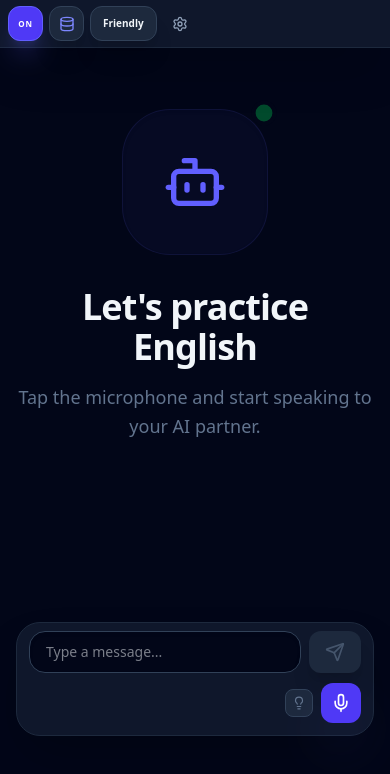
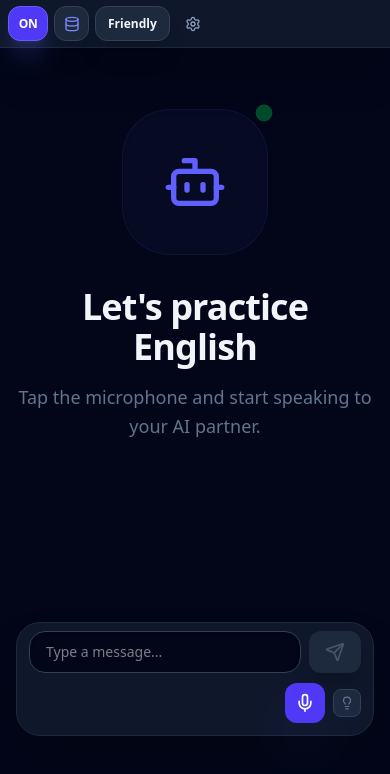
Before and after one commit to larry610413-beep/Just-speak, a React (Vite) app: page / in a window 390 px wide. Shown: the top 774 px of the page. Built offline with nearby package versions, Linux system fonts and the light colour scheme.

Commit message:
feat: finalize mobile UI and audio robustness

```diff
--- a/src/App.tsx
+++ b/src/App.tsx
@@ -185,30 +185,28 @@ export default function App() {
   };
 
   const unlockAudio = () => {
-    // 1. Web Speech API (Voice Synthesis)
+    // 1. Web Speech API (System Voices) Unlock
     const synth = window.speechSynthesis;
     // Cancel any pending/stuck utterances first
     synth.cancel();
     const utterance = new SpeechSynthesisUtterance(' ');
     utterance.volume = 0;
-    utterance.rate = 10; // Fast as possible
     synth.speak(utterance);
 
-    // 2. Web Audio API / HTML Audio
-    // Resume context to ensure asynchronous plays are allowed on mobile
-    const ctx = getAudioCtx();
-    if (ctx.state === 'suspended') {
-      ctx.resume();
+    // 2. Web Audio API (Gemini Native) Context Unlock
+    const audioCtx = getAudioCtx();
+    if (audioCtx.state === 'suspended' || audioCtx.state === 'closed') {
+      audioCtx.resume();
     }
 
-    // Play a tiny silence buffer to fully unlock HTMLAudio/WebAudio on some mobile browsers
-    const buffer = ctx.createBuffer(1, 1, 22050);
-    const source = ctx.createBufferSource();
+    // Play a short silent buffer synchronously to hold the audio active
+    // This helps bypass the gesture timeout on mobile devices
+    const buffer = audioCtx.createBuffer(1, 44100 * 2, 44100); // 2 seconds of silence
+    const source = audioCtx.createBufferSource();
     source.buffer = buffer;
-    source.connect(ctx.destination);
+    source.connect(audioCtx.destination);
     source.start(0);
-
-    console.log('[DEBUG] Manual Unlock Triggered (Synth + Context)');
+    console.log('[DEBUG] Audio fully unlocked (Speech + WebAudio context)');
   };
 
   const getBestVoice = () => {
@@ -413,7 +411,9 @@ export default function App() {
           resolve();
           return;
         }
-        // Gemini 失敗時：不播放任何聲音（絕不偷偷切回機械音）
+
+        // Gemini 失敗時（可能是 API Key 無效或網路逾時）
+        setHasError("Gemini Voice failed to return audio (Check API Key/Quota)");
         setIsGeneratingSpeech(false);
         resolve();
         return;
@@ -482,18 +482,30 @@ export default function App() {
   };
 
   const queueReplay = (text: string, msgId: string) => {
+    // 1. 同步解鎖音訊 (必須在點擊瞬間執行)
     unlockAudio();
+    // 2. 顯示讀取圖示
+    setIsGeneratingSpeech(true);
     setQueuedIds(prev => [...prev, msgId]);
+    // 3. 加入播放隊列
     audioQueueRef.current.push({ text, audioPromise: null, msgId });
+    // 4. 開始播放
     processAudioQueue();
   };
 
   const playLastThreeAI = () => {
+    // 同步解鎖
     unlockAudio();
-    const aiMessages = messages.filter(m => m.role === 'assistant' && m.content && !m.content.startsWith('[System]'));
-    const lastThree = aiMessages.slice(-3);
-    if (lastThree.length > 0) setIsMacroPlaying(true);
-    lastThree.forEach(msg => queueReplay(msg.content, msg.id));
+    const assistantMessages = messages.filter(m => m.role === 'assistant' && !m.content.startsWith('[System]'));
+    const lastThree = assistantMessages.slice(-3);
+    if (lastThree.length === 0) return;
+
+    setIsMacroPlaying(true);
+    // 批次加入隊列，不立刻重複觸發 process
+    const items = lastThree.map(m => ({ text: m.content, audioPromise: null, msgId: m.id }));
+    audioQueueRef.current.push(...items);
+    setQueuedIds(prev => [...prev, ...lastThree.map(m => m.id)]);
+    processAudioQueue().then(() => setIsMacroPlaying(false));
   };
 
   const queueAudio = (text: string) => {
@@ -753,7 +765,7 @@ export default function App() {
             whileHover={{ scale: 1.05 }}
             whileTap={{ scale: 0.95 }}
             onClick={() => setDbEnabled(!dbEnabled)}
-            className={`w-[35px] h-[35px] text-[8px] font-black uppercase tracking-widest rounded-xl transition-all shadow-xl flex items-center justify-center cursor-pointer shrink-0 border ${
+            className={`w-[40px] h-[35px] text-[12px] font-black uppercase tracking-tight rounded-xl transition-all shadow-xl flex items-center justify-center cursor-pointer shrink-0 border ${
                 dbEnabled ? 'bg-indigo-600 text-white shadow-indigo-500/20 border-indigo-500' : 'bg-slate-800 text-slate-500 border-slate-700'
             }`}
             title="Toggle Learning DB"
@@ -778,7 +790,7 @@ export default function App() {
             else if (mode === 'coach') setMode('kids');
             else setMode('friendly');
           }}
-          className={`flex items-center justify-center gap-1.5 px-3 h-[35px] rounded-xl text-[10px] font-black transition-all shadow-xl border shrink-0 ${
+          className={`flex items-center justify-center gap-1.5 px-3 h-[35px] rounded-xl text-[12px] font-black transition-all shadow-xl border shrink-0 ${
             mode === 'friendly'
               ? 'bg-slate-800 border-slate-700 text-slate-100'
               : mode === 'coach'
@@ -1162,19 +1174,11 @@ export default function App() {
                 animate={{ opacity: 1, scale: 1, y: 0 }}
                 className={`flex ${message.role === 'user' ? 'justify-end' : 'justify-start'}`}
               >
-                <div id={`msg-${message.id}`} className={`flex max-w-[95%] ${message.role === 'user' ? 'w-full justify-end' : 'w-full justify-start'}`}>
-                  <div className={`p-3 md:p-3.5 rounded-3xl shadow-2xl relative group ${
-                    message.role === 'user'
-                      ? 'bg-indigo-600 text-white rounded-tr-none shadow-indigo-500/10'
-                      : 'bg-slate-900 border border-slate-800 text-slate-100 rounded-tl-none shadow-black/20 pb-10'
-                  }`}>
-                    <p className="text-base md:text-lg whitespace-pre-wrap leading-relaxed font-semibold tracking-tight pr-2">
-                      {message.content || (isLoading && message.role === 'assistant' ? 'Thinking...' : '')}
-                    </p>
+                <div id={`msg-${message.id}`} className={`flex max-w-[95%] relative ${message.role === 'user' ? 'w-full justify-end' : 'w-full justify-start'}`}>
                   {message.role === 'assistant' && message.content && !message.content.startsWith('[System]') && (
                     <button
                       onClick={() => queueReplay(message.content, message.id)}
-                        className={`absolute bottom-3 right-3 p-1.5 transition-all rounded-lg shadow-md border ${
+                      className={`absolute -top-3 -left-1.5 z-10 p-1.5 transition-all rounded-lg shadow-2xl border ${
                          activePlayId === message.id
                            ? 'bg-indigo-500 text-white border-indigo-400 animate-pulse'
                            : queuedIds.includes(message.id)
@@ -1190,6 +1194,14 @@ export default function App() {
                        )}
                     </button>
                   )}
+                  <div className={`p-3 md:p-3.5 rounded-3xl shadow-2xl relative group ${
+                    message.role === 'user'
+                      ? 'bg-indigo-600 text-white rounded-tr-none shadow-indigo-500/10'
+                      : 'bg-slate-900 border border-slate-800 text-slate-100 rounded-tl-none shadow-black/20'
+                  }`}>
+                    <p className="text-base md:text-lg whitespace-pre-wrap leading-relaxed font-semibold tracking-tight pr-2">
+                      {message.content || (isLoading && message.role === 'assistant' ? 'Thinking...' : '')}
+                    </p>
                   </div>
                 </div>
               </motion.div>
@@ -1301,20 +1313,6 @@ export default function App() {
               {/* Mic and Hint on the Right */}
               <div className="flex-none flex items-center gap-2">
                 <motion.button
-                  whileHover={{ scale: 1.05 }}
-                  whileTap={{ scale: 0.9 }}
-                  onClick={() => { setHintEnabled(!hintEnabled); setSuggestion(''); }}
-                  className={`flex items-center justify-center p-1.5 rounded-lg transition-all border shrink-0 ${
-                      hintEnabled
-                      ? 'bg-amber-500/10 text-amber-500 border-amber-500/50 shadow-lg shadow-amber-500/10'
-                      : 'bg-slate-800 text-slate-500 border-slate-700'
-                  }`}
-                  title="Toggle AI Suggestions"
-                >
-                  <Lightbulb className="w-3.5 h-3.5" />
-                </motion.button>
-
-                <motion.button
                   whileHover={{ scale: 1.02 }}
                   whileTap={{ scale: 0.98 }}
                   onClick={toggleListening}
@@ -1336,6 +1334,20 @@ export default function App() {
                     {isListening ? <MicOff className="w-5 h-5" /> : <Mic className="w-5 h-5" />}
                   </div>
                 </motion.button>
+
+                <motion.button
+                  whileHover={{ scale: 1.05 }}
+                  whileTap={{ scale: 0.9 }}
+                  onClick={() => { setHintEnabled(!hintEnabled); setSuggestion(''); }}
+                  className={`flex items-center justify-center p-1.5 rounded-lg transition-all border shrink-0 ${
+                      hintEnabled
+                      ? 'bg-yellow-500/10 text-yellow-400 border-yellow-500/30'
+                      : 'bg-slate-800 text-slate-500 border-slate-700'
+                  }`}
+                  title="Toggle AI Suggestions"
+                >
+                  <Lightbulb className={`w-3.5 h-3.5 ${hintEnabled ? 'fill-yellow-400 text-yellow-500' : ''}`} />
+                </motion.button>
               </div>
             </div>
           </div>
```
Lines whose indentation alone changed are shown as unchanged.
